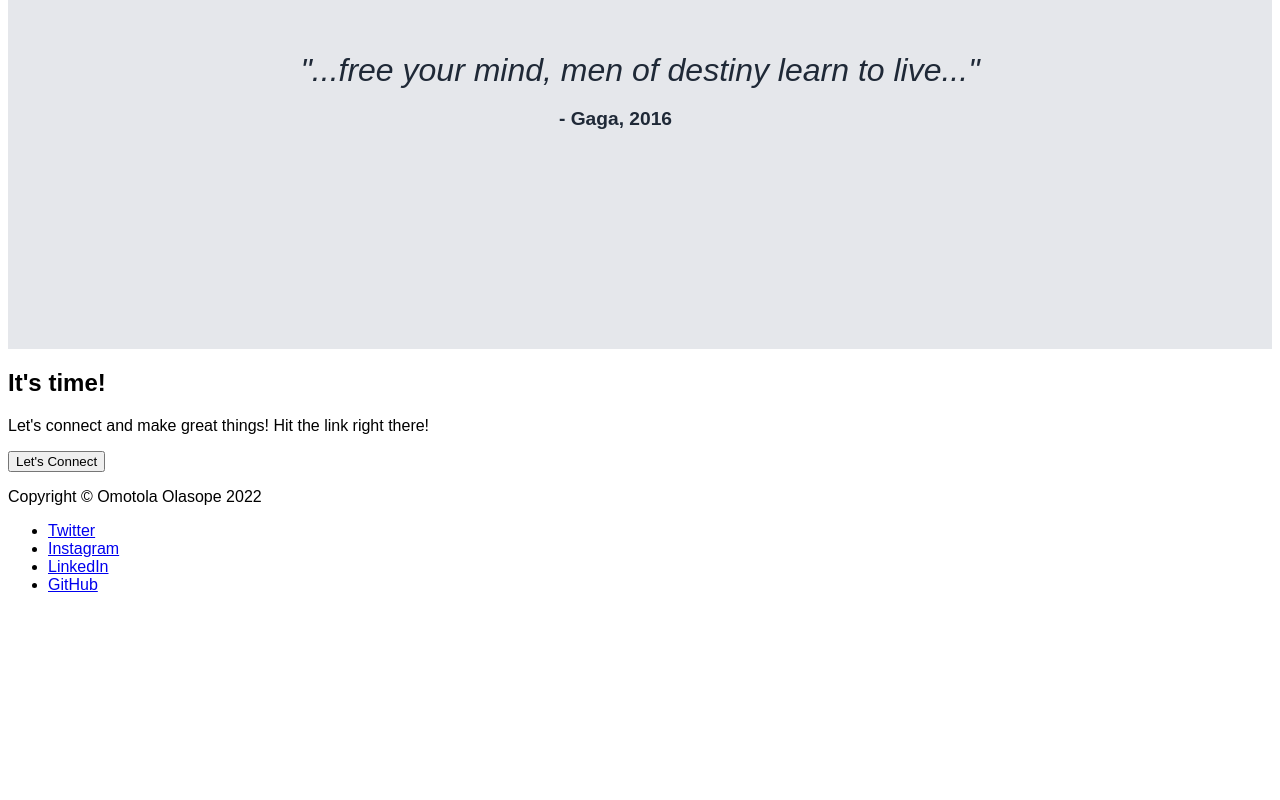
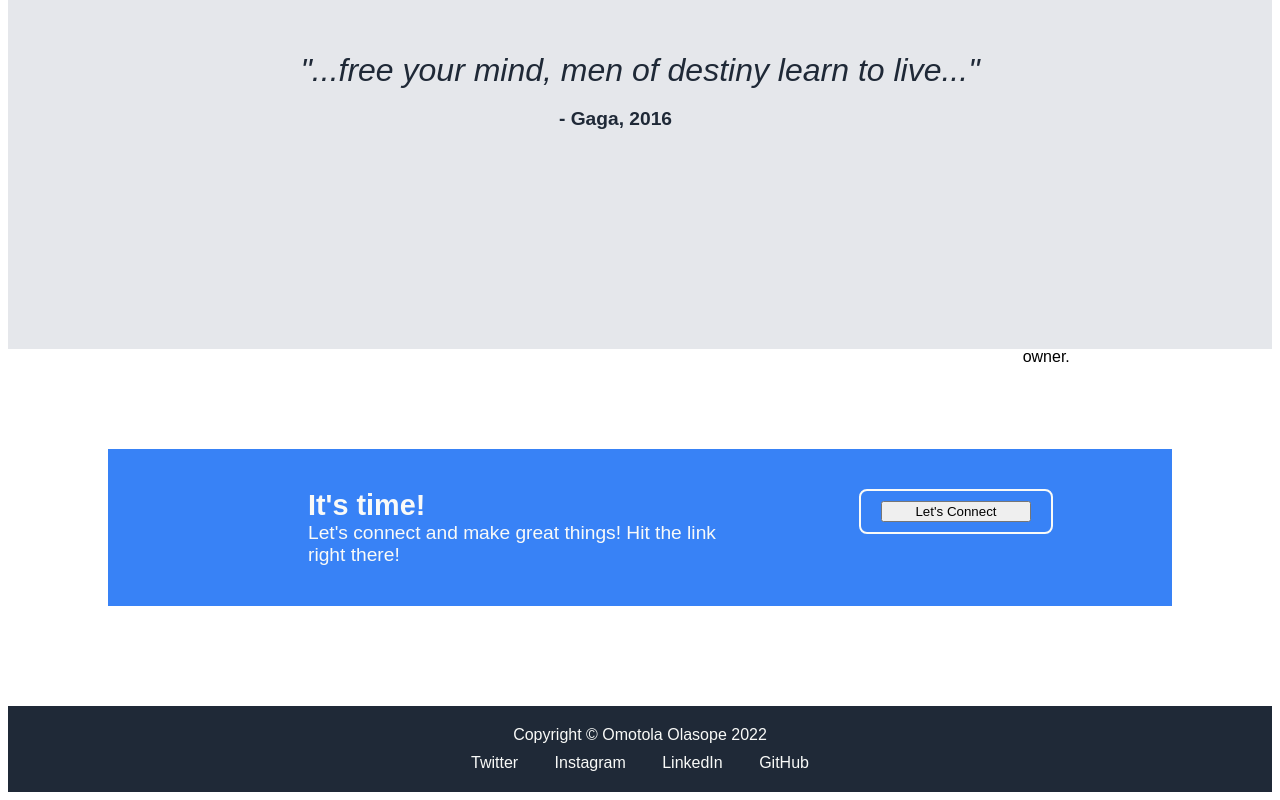
Before and after one commit to Omotola-Olasope/top-landing-project, a plain HTML site: page index.html in a window 1280 px wide. Shown: the part 1544-2344 px from the top of the page. Before the commit the page ends 2154 px from the top, so only its background shows below. Drawn offline with Linux system fonts and the light colour scheme.

Commit message:
Feat: add css for about and footer section

```diff
--- a/css/style.css
+++ b/css/style.css
@@ -3,7 +3,7 @@
 }
 
 #hero {
-    display: inline-block;
+  /*  display: inline-block;
  /*   position: fixed; /* Set the navbar to fixed position */
     top: 0; /* Position the navbar at the top of the page */
     width: 100%; /* Full width */
@@ -126,6 +126,11 @@
     background: white;
 }
 
+.flex-div img {
+    width: 120px;
+    height: 120px;
+}
+
 .quote {
     display: flex;
     flex-direction: column;
@@ -150,3 +155,104 @@
     font-size: larger;
     text-align: right;
 }
+
+.action-flex {
+    display: flex;
+    padding: 100px;
+}
+
+.action-flex :first-child {
+    width: 150px;
+}
+
+.action-border {
+    border: 2px solid #f9faf8;
+    border-radius: 10px;
+    flex: 1;
+}
+
+.action {
+    flex: 1;
+    color: #f9faf8;
+    background-color: #3882f6;
+    text-align: left;
+    font-size: larger;
+    padding-left: 200px;
+    padding-top: 40px;
+    padding-bottom: 40px;
+}
+
+.action h2 {
+    margin: 0%;
+}
+
+.action p {
+    margin: 0%;
+}
+
+.flex-button {
+    flex: 1;
+    background-color: #3882f6;
+    text-align: center;
+    padding-top: 40px;
+    padding-bottom: 40px;
+}
+
+.action-flex-button {
+    background-color: #3882f6;
+    border: 2px solid #f9faf8;
+    color: #f9faf8;
+    padding: 10px 20px;
+    text-align: center;
+    text-decoration: none;
+    display: inline-block;
+    font-size: 14px;
+    font-weight: bold;
+    border-radius: 8px;
+}
+
+/* The footer bar */
+.footer {
+    /* position: fixed; */ /* Set the footer to fixed position */
+    bottom: 0; /* Position the footer at the bottom of the page */
+    width: 100%; /* Full width */
+    background-color: #1F2937;
+    color: #f9faf8;
+    text-align: center;
+}
+
+.footer p {
+    padding-top: 20px;
+    margin: 0%;
+    padding-bottom: 10px;
+}
+
+.footer ul {
+    list-style-type: none;
+    margin: 0;
+    padding: 0;
+    overflow: hidden;
+    background-color: #1F2937;
+    text-align: center;
+}
+
+.footer li {
+   /* float: left; */
+   display:inline-block;
+}
+
+.footer li a {
+    disply:a block;
+    color: #f9faf8;
+    text-align: center;
+    padding: 16px;
+    text-decoration: none;
+}
+
+.footer li a:hover {
+    background-color: #111111;
+}
+
+.footer-div {
+    padding-bottom: 20px;
+}
--- a/index.html
+++ b/index.html
@@ -60,17 +60,22 @@
     </div>
 
     <!-- Call to Action-->
-    <div>
-        <h2>It's time!</h2>
-        <p>Let's connect and make great things! Hit the link right there!</p>
+    <div class="action-flex">
+        <div class="action">
+            <h2>It's time!</h2>
+            <p>Let's connect and make great things! Hit the link right there!</p>
+        </div>
+        <div class="flex-button">
+            <div class="action-flex-button">
+                <button>Let's Connect</button>
+            </div>
+        </div>
     </div>
-
-    <button>Let's Connect</button>
 
     <!-- start section footer -->
     <div id="foot" class="footer">
         <p>Copyright © Omotola Olasope 2022</p>
-        <div>
+        <div class="footer-div">
             <ul>
                 <li><a href="https://twitter.com/omotolaolasope" alt="twitter">Twitter</a></li>
                 <li><a href="https://www.instagram.com/omotolaolasope" alt="instagram">Instagram</i></a></li>
```
Also changed, not shown: images/COFFEE-SHOP.jpg (added), images/fyyur.png (added).
